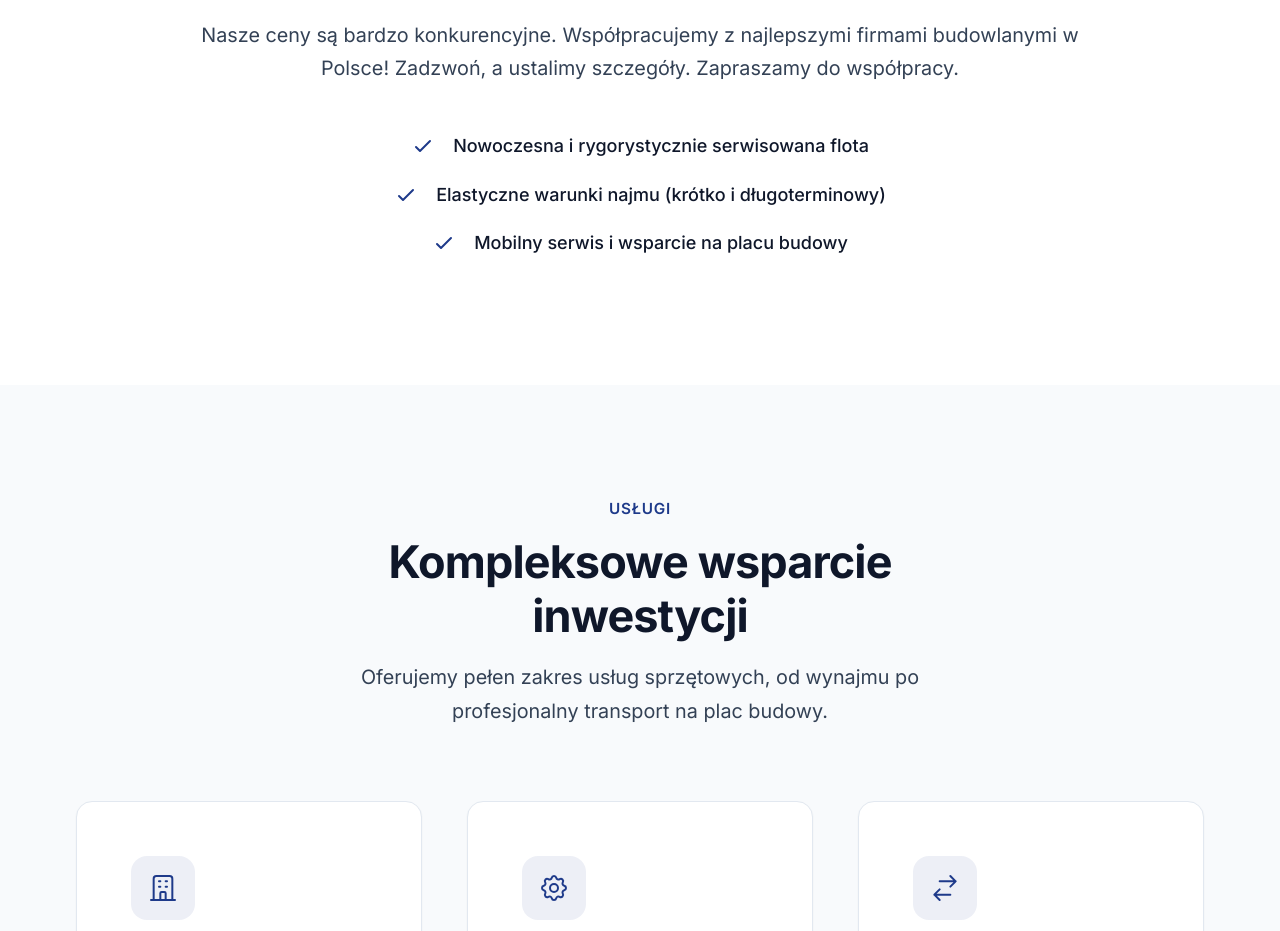
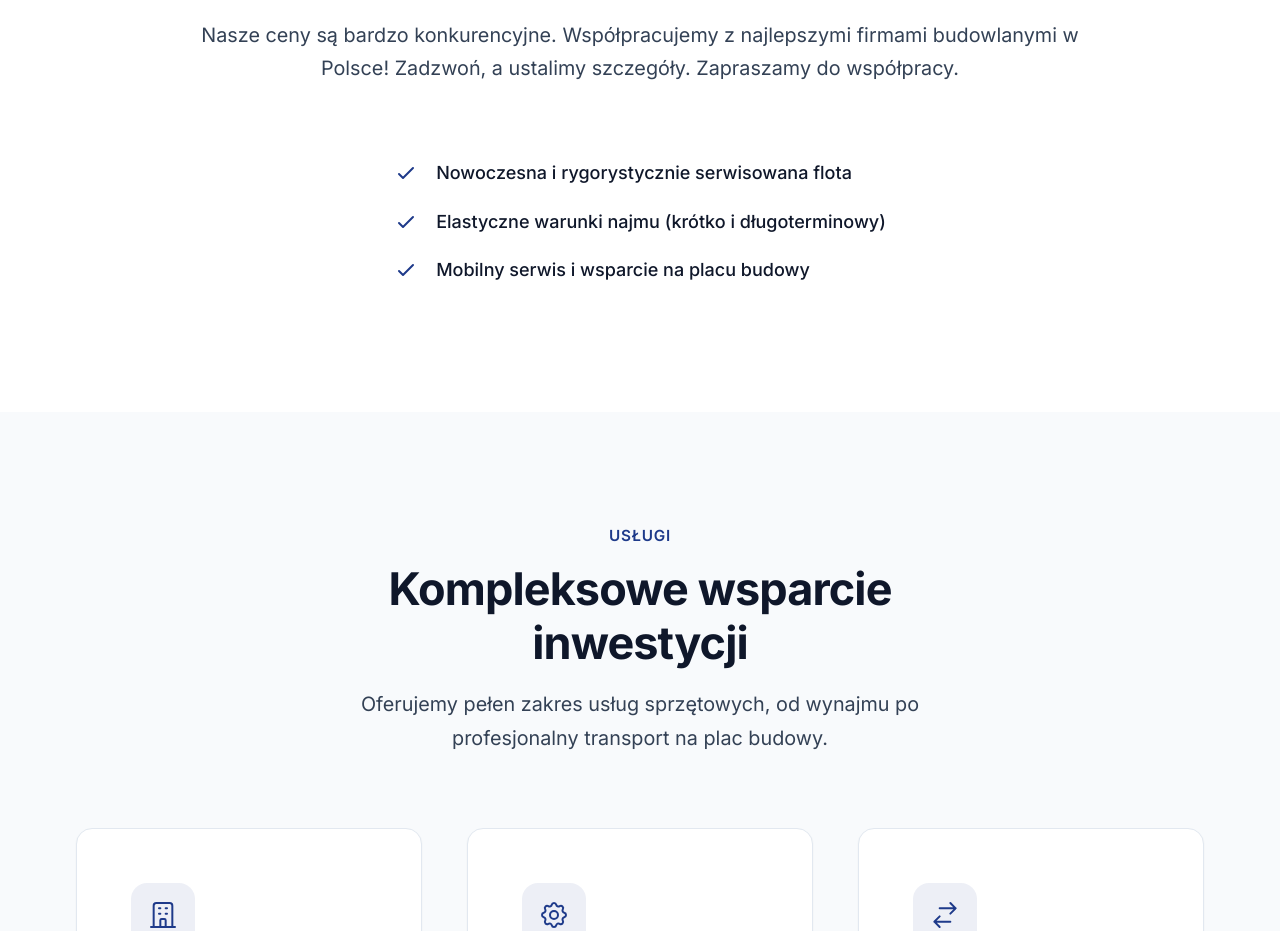
Before and after one commit to xefii1337/CS-Technika, a website built with Vite: page public_html/index.html in a window 1280 px wide. Shown: the part 3740-4671 px from the top of the page. Built offline with nearby package versions, Linux system fonts and the light colour scheme.

Commit message:
Fix list alignment in About section for perfect symmetry

```diff
--- a/public_html/style.css
+++ b/public_html/style.css
@@ -379,9 +379,10 @@ a {
 .features-list {
   list-style: none;
   margin-top: 2.5rem;
-  display: flex;
+  display: inline-flex;
   flex-direction: column;
-  align-items: center;
+  align-items: flex-start;
+  text-align: left;
 }
 
 .features-list li {
```
